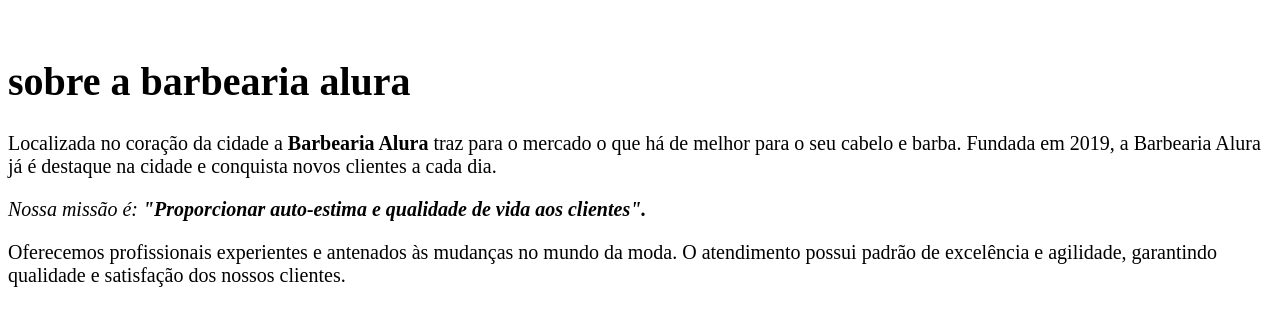
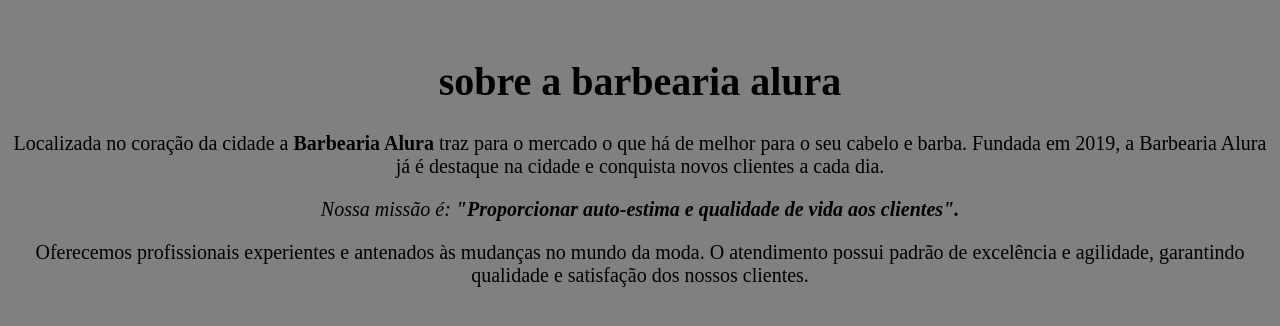
Before and after one commit to salvatori17/barbeariaA, a plain HTML site: page index.html in a window 1280 px wide. Drawn offline with Linux system fonts and the light colour scheme.

Commit message:
Update style.css

```diff
--- a/style.css
+++ b/style.css
@@ -1 +1,3 @@
-body{ font-size: 20px;} .titulo{align-items: center;}
+body{ font-size: 20px;
+text-align: center;
+background-color: grey;}
```
